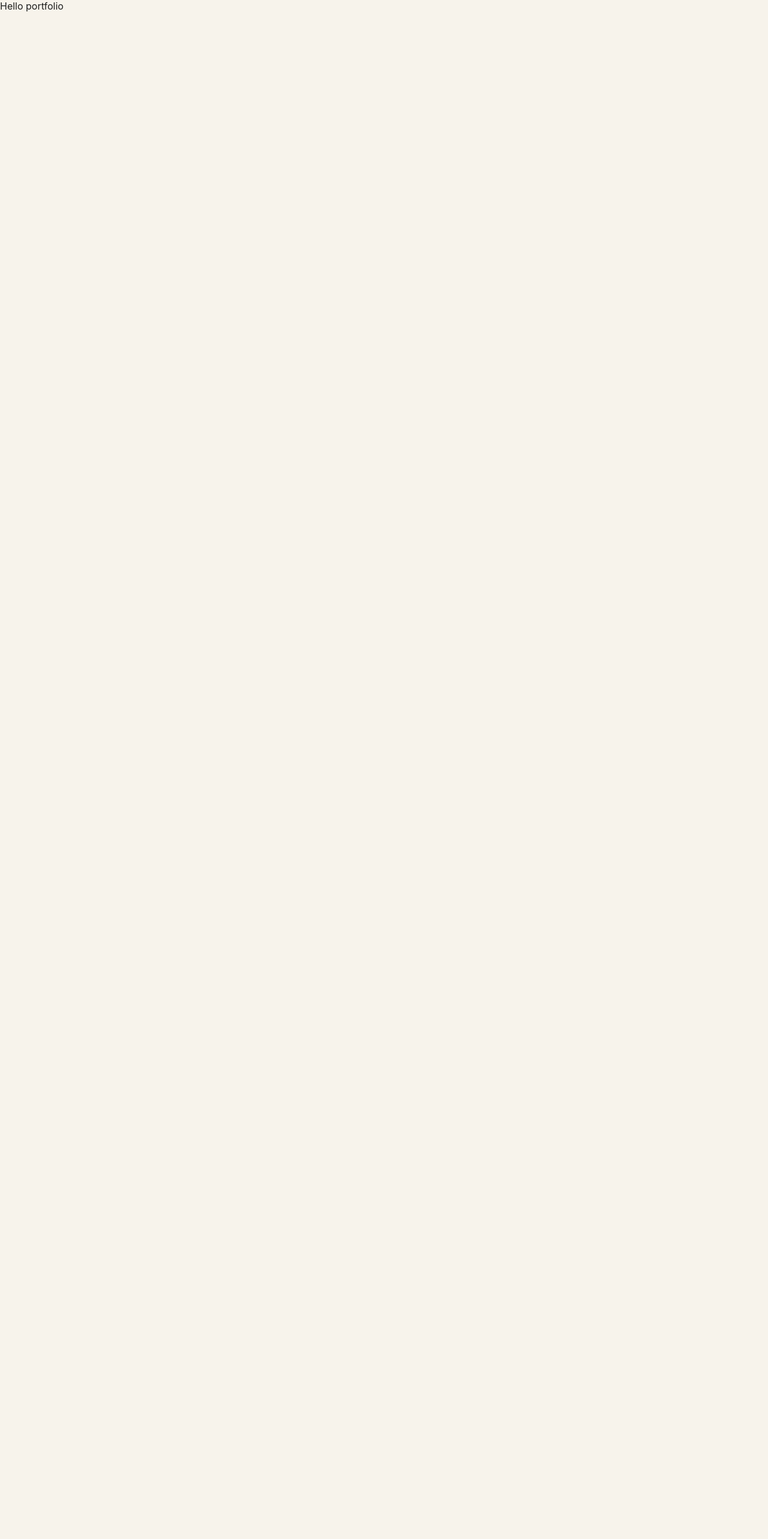
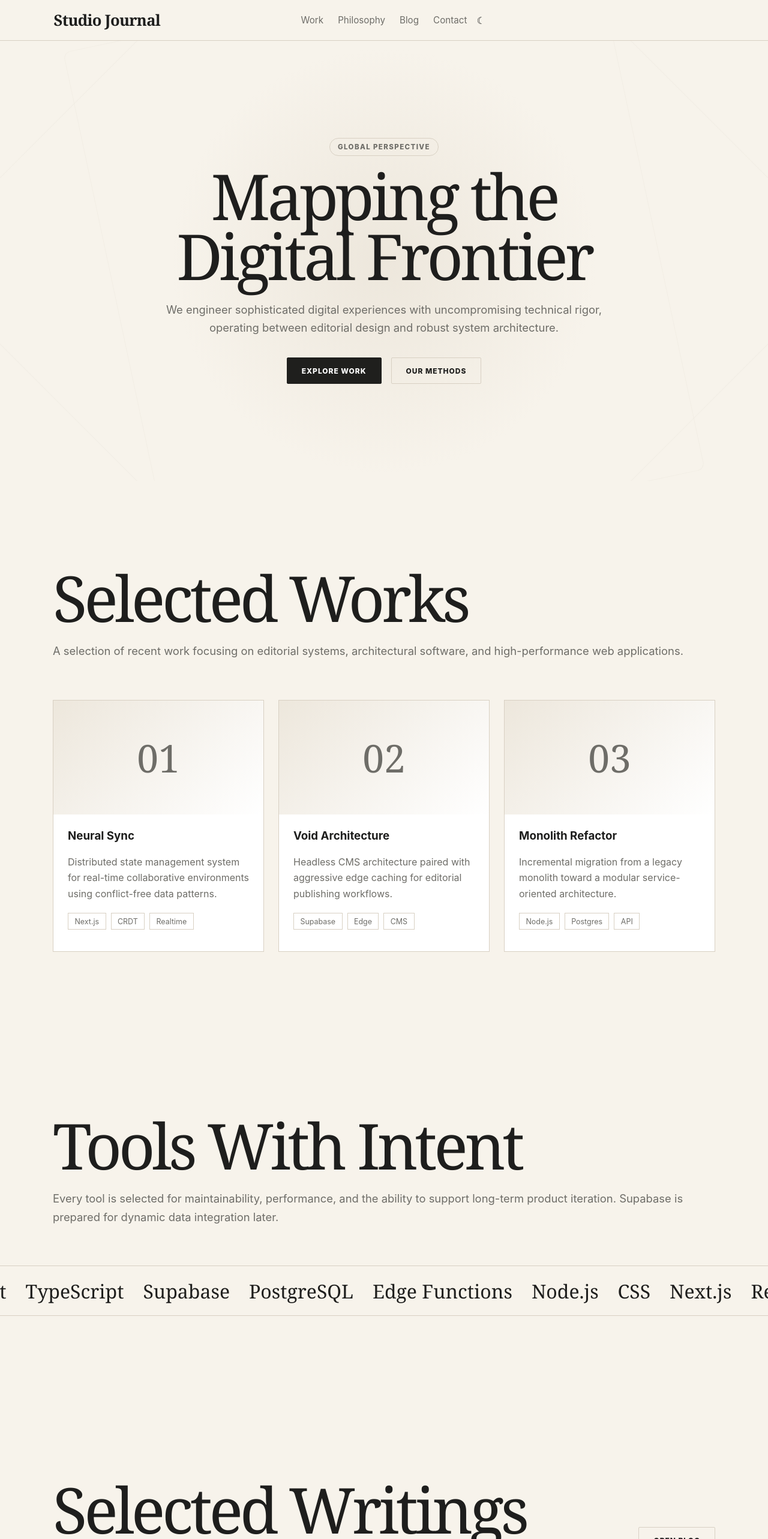
Before and after one commit to el-thon/my-porto-web, a Next.js app: page / in a window 1280 px wide. Shown: the top 2566 px of the page at 60% size. Before the commit the page ends 800 px from the top, so only its background shows below. Built offline with nearby package versions, Linux system fonts and the light colour scheme.

Commit message:
feat: implement Figma-inspired landing page

```diff
--- a/app/page.tsx
+++ b/app/page.tsx
@@ -1,3 +1,117 @@
+import Link from 'next/link';
+
+const projects = [
+  {
+    slug: 'neural-sync',
+    title: 'Neural Sync',
+    description: 'Distributed state management system for real-time collaborative environments using conflict-free data patterns.',
+    stack: ['Next.js', 'CRDT', 'Realtime']
+  },
+  {
+    slug: 'void-architecture',
+    title: 'Void Architecture',
+    description: 'Headless CMS architecture paired with aggressive edge caching for editorial publishing workflows.',
+    stack: ['Supabase', 'Edge', 'CMS']
+  },
+  {
+    slug: 'monolith-refactor',
+    title: 'Monolith Refactor',
+    description: 'Incremental migration from a legacy monolith toward a modular service-oriented architecture.',
+    stack: ['Node.js', 'Postgres', 'API']
+  }
+];
+
+const posts = [
+  'The Monolithic Fallacy: Designing for Eventual Consistency',
+  'Redesigning the Editorial Experience',
+  'Mastering CSS Grid Architectures'
+];
+
 export default function Home() {
-  return <main>Hello portfolio</main>;
+  return (
+    <>
+      <header className="site-header">
+        <Link href="/" className="brand">Studio Journal</Link>
+        <nav className="site-nav" aria-label="Main navigation">
+          <a href="#work">Work</a>
+          <a href="#philosophy">Philosophy</a>
+          <Link href="/blog">Blog</Link>
+          <Link href="/contact">Contact</Link>
+        </nav>
+        <span aria-hidden="true">☾</span>
+      </header>
+
+      <main>
+        <section className="hero">
+          <div className="hero-grid" aria-hidden="true" />
+          <div className="hero-content container">
+            <span className="eyebrow">Global Perspective</span>
+            <h1>Mapping the Digital Frontier</h1>
+            <p>We engineer sophisticated digital experiences with uncompromising technical rigor, operating between editorial design and robust system architecture.</p>
+            <div className="hero-actions">
+              <a className="btn btn-primary" href="#work">Explore Work</a>
+              <a className="btn" href="#philosophy">Our Methods</a>
+            </div>
+          </div>
+        </section>
+
+        <section className="section container" id="work">
+          <div className="section-head">
+            <div>
+              <h2 className="section-title">Selected Works</h2>
+              <p className="section-copy">A selection of recent work focusing on editorial systems, architectural software, and high-performance web applications.</p>
+            </div>
+          </div>
+          <div className="projects-grid">
+            {projects.map((project, index) => (
+              <Link className="project-card card" href={`/projects/${project.slug}`} key={project.slug}>
+                <div className="project-art" aria-hidden="true">0{index + 1}</div>
+                <div className="card-body">
+                  <h3>{project.title}</h3>
+                  <p>{project.description}</p>
+                  <div className="pills">{project.stack.map((item) => <span key={item}>{item}</span>)}</div>
+                </div>
+              </Link>
+            ))}
+          </div>
+        </section>
+
+        <section className="section" id="philosophy">
+          <div className="container section-head">
+            <div>
+              <h2 className="section-title">Tools With Intent</h2>
+              <p className="section-copy">Every tool is selected for maintainability, performance, and the ability to support long-term product iteration. Supabase is prepared for dynamic data integration later.</p>
+            </div>
+          </div>
+          <div className="marquee" aria-label="Tech stack">
+            <div className="marquee-track">
+              {['Next.js', 'React', 'TypeScript', 'Supabase', 'PostgreSQL', 'Edge Functions', 'Node.js', 'CSS', 'Next.js', 'React', 'TypeScript', 'Supabase'].map((item, index) => <span key={`${item}-${index}`}>{item}</span>)}
+            </div>
+          </div>
+        </section>
+
+        <section className="section container">
+          <div className="section-head">
+            <h2 className="section-title">Selected Writings</h2>
+            <Link className="btn" href="/blog">Open Blog</Link>
+          </div>
+          <div className="writing-grid">
+            {posts.map((post, index) => (
+              <Link className="card card-body" href={index === 0 ? '/blog/monolithic-fallacy' : '/blog'} key={post}>
+                <span className="eyebrow">Architecture</span>
+                <h3>{post}</h3>
+                <p>Notes on system design, product engineering, and frontend craft.</p>
+              </Link>
+            ))}
+          </div>
+        </section>
+      </main>
+
+      <footer className="site-footer">
+        <span className="brand">Studio Journal</span>
+        <small>© 2026 Studio Journal. All rights reserved.</small>
+        <nav className="footer-links" aria-label="Social links"><a href="#">LinkedIn</a><a href="#">GitHub</a><a href="#">Email</a></nav>
+      </footer>
+    </>
+  );
 }
```
